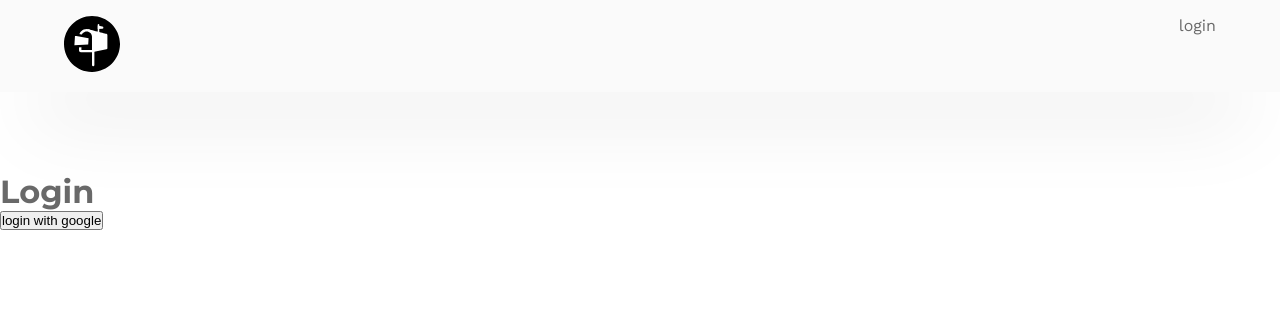
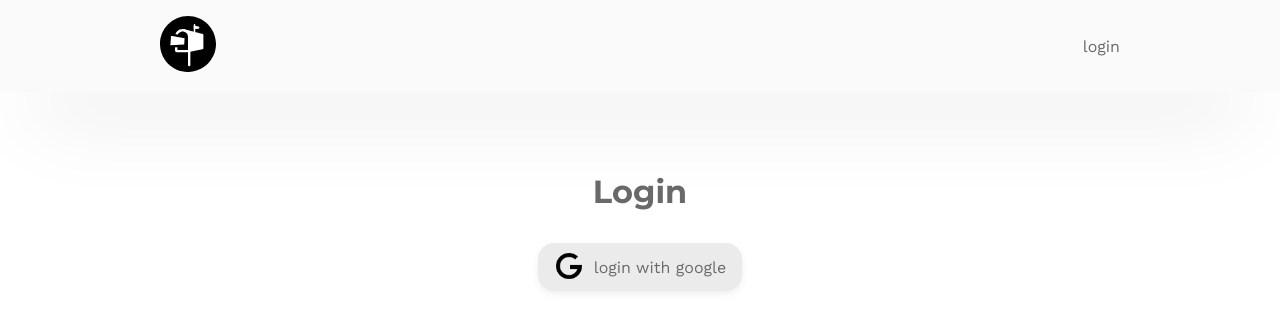
Before and after one commit to ropfoo/deepback, a React (Create React App) app in the folder app/: page /login in a window 1280 px wide. Shown: the top 330 px of the page. Built offline with nearby package versions, Linux system fonts and the light colour scheme.

Commit message:
styled login

```diff
--- /dev/null
+++ b/app/src/assets/sass/components/layouts/_login.scss
@@ -0,0 +1,32 @@
+.c-login {
+  display: flex;
+  flex-direction: column;
+  justify-content: center;
+  align-items: center;
+
+  img {
+    width: 2rem;
+    margin-right: 0.5rem;
+  }
+
+  h1 {
+    margin-bottom: 2rem;
+  }
+
+  &__item {
+    background-color: rgb(235, 235, 235);
+    display: flex;
+    justify-content: center;
+    align-items: center;
+    padding: 0.5rem 1rem;
+    border-radius: 1rem;
+    box-shadow: 0px 3px 10px -2px rgba(0, 0, 0, 0.1);
+    cursor: pointer;
+    transition: 0.3s;
+
+    &:hover {
+      background-color: rgb(241, 241, 241);
+      transition: 0.3s;
+    }
+  }
+}
--- a/app/src/assets/sass/components/modules/_nav.scss
+++ b/app/src/assets/sass/components/modules/_nav.scss
@@ -1,10 +1,11 @@
 .c-nav {
   display: flex;
   justify-content: space-between;
+  align-items: center;
   width: 100vw;
   background-color: $color-lightgrey;
   position: relative;
-  padding: 1rem 4rem;
+  padding: 1rem 10rem;
   margin-bottom: 5rem;
 
   box-shadow: 0px 53px 83px -32px rgba(0, 0, 0, 0.13);
--- a/app/src/assets/sass/main.scss
+++ b/app/src/assets/sass/main.scss
@@ -11,6 +11,7 @@
 
 @import './components/layouts/_question-view.scss';
 @import './components/layouts/_answer-view.scss';
+@import './components/layouts/_login.scss';
 
 // ====================================================================================
 // Components : Modules
--- a/app/src/components/pages/Login.tsx
+++ b/app/src/components/pages/Login.tsx
@@ -1,6 +1,8 @@
 import React, { useState, useContext } from 'react';
 import { AuthContext } from '../hooks/AuthContext';
 import * as firebase from 'firebase';
+
+import googleLogo from '../../assets/icons/login/google.png';
 
 const Login = () => {
   const Auth: any = useContext(AuthContext);
@@ -26,9 +28,12 @@ const Login = () => {
   };
 
   return (
-    <div>
+    <div className='c-login'>
       <h1>Login</h1>
-      <button onClick={() => loginWithGoogle()}>login with google</button>
+      <div className='c-login__item' onClick={() => loginWithGoogle()}>
+        <img src={googleLogo} />
+        <p>login with google</p>
+      </div>
     </div>
   );
 };
```
Also changed, not shown: app/src/assets/icons/login/google.png (added).
